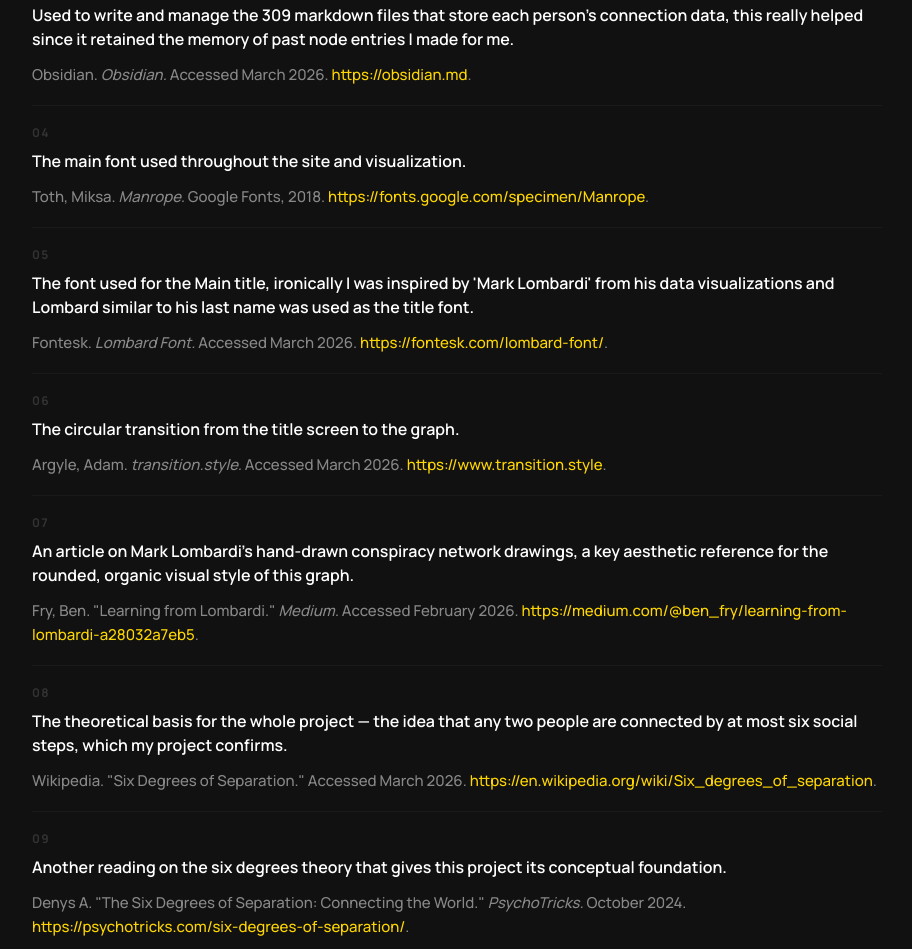
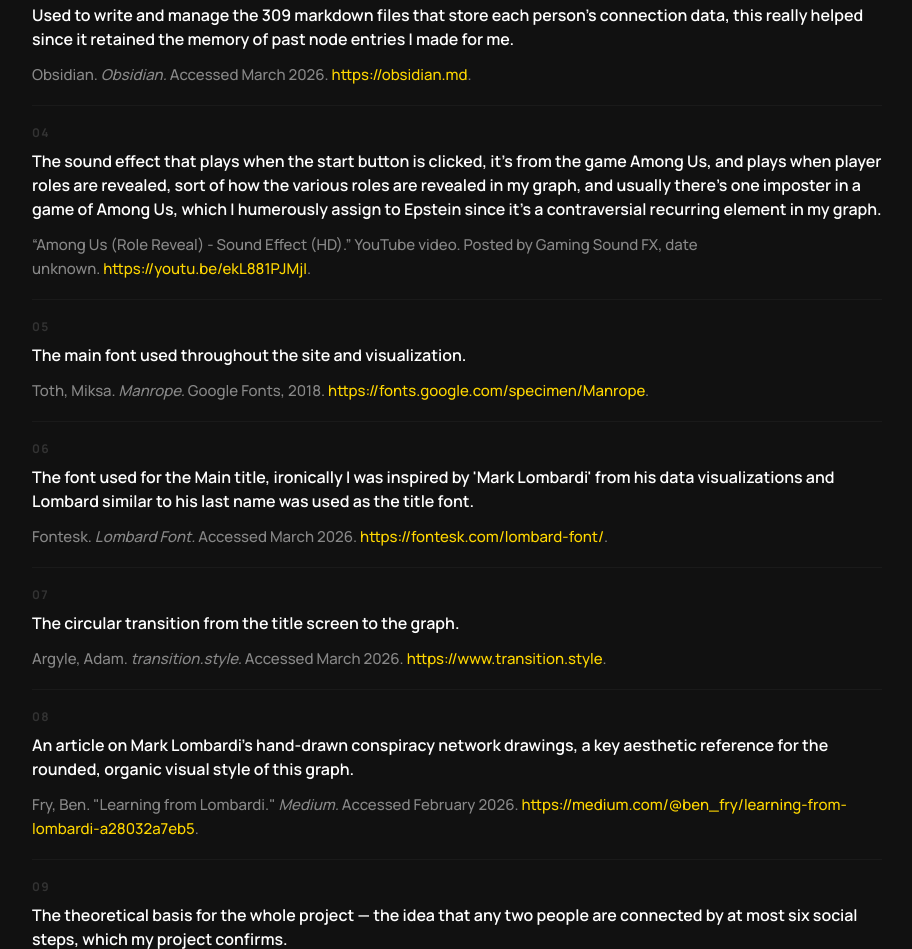
Before and after one commit to ayaanahmedstudios/small-world, a plain HTML site: page about.html in a window 1280 px wide. Shown: the part 1755-2704 px from the top of the page, without its empty margins (183-1095 px from the left). Drawn offline with Linux system fonts and the light colour scheme.

Commit message:
Update about.html

```diff
--- a/about.html
+++ b/about.html
@@ -424,6 +424,16 @@
     </div>
 
     <div class="cite">
+      <div class="cite-text">
+        The sound effect that plays when the start button is clicked, it's from the game Among Us, and plays when player roles are revealed, sort of how the various roles are revealed in my graph, and usually there's one imposter in a game of Among Us, which I humerously assign to Epstein since it's a contraversial recurring element in my graph.
+      </div>
+      <span class="cite-note">
+        “Among Us (Role Reveal) - Sound Effect (HD).” YouTube video. Posted by Gaming Sound FX, date unknown.
+        <a href="https://youtu.be/ekL881PJMjI" class="cite-link" target="_blank">https://youtu.be/ekL881PJMjI</a>.
+      </span>
+    </div>
+
+    <div class="cite">
       <div class="cite-text">The main font used throughout the site and visualization.</div>
       <span class="cite-note">Toth, Miksa. <em>Manrope.</em> Google Fonts, 2018. <a href="https://fonts.google.com/specimen/Manrope" class="cite-link" target="_blank">https://fonts.google.com/specimen/Manrope</a>.</span>
     </div>
```
